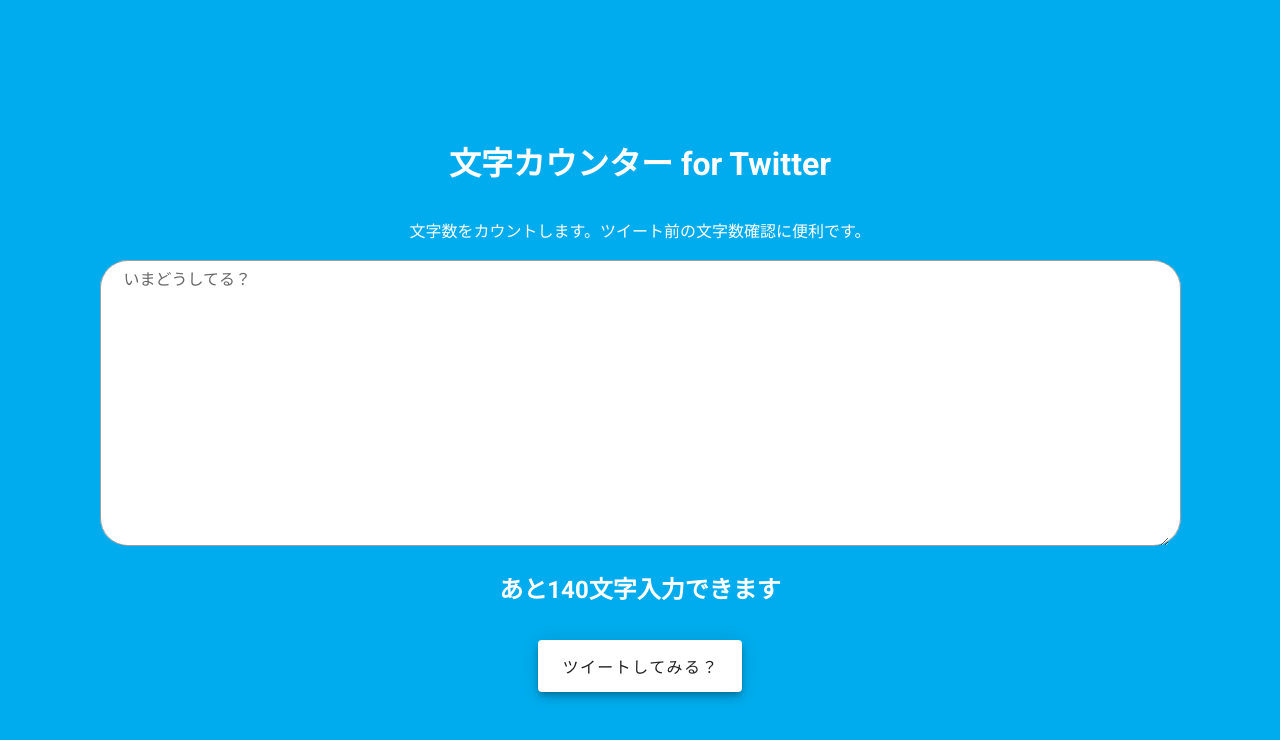
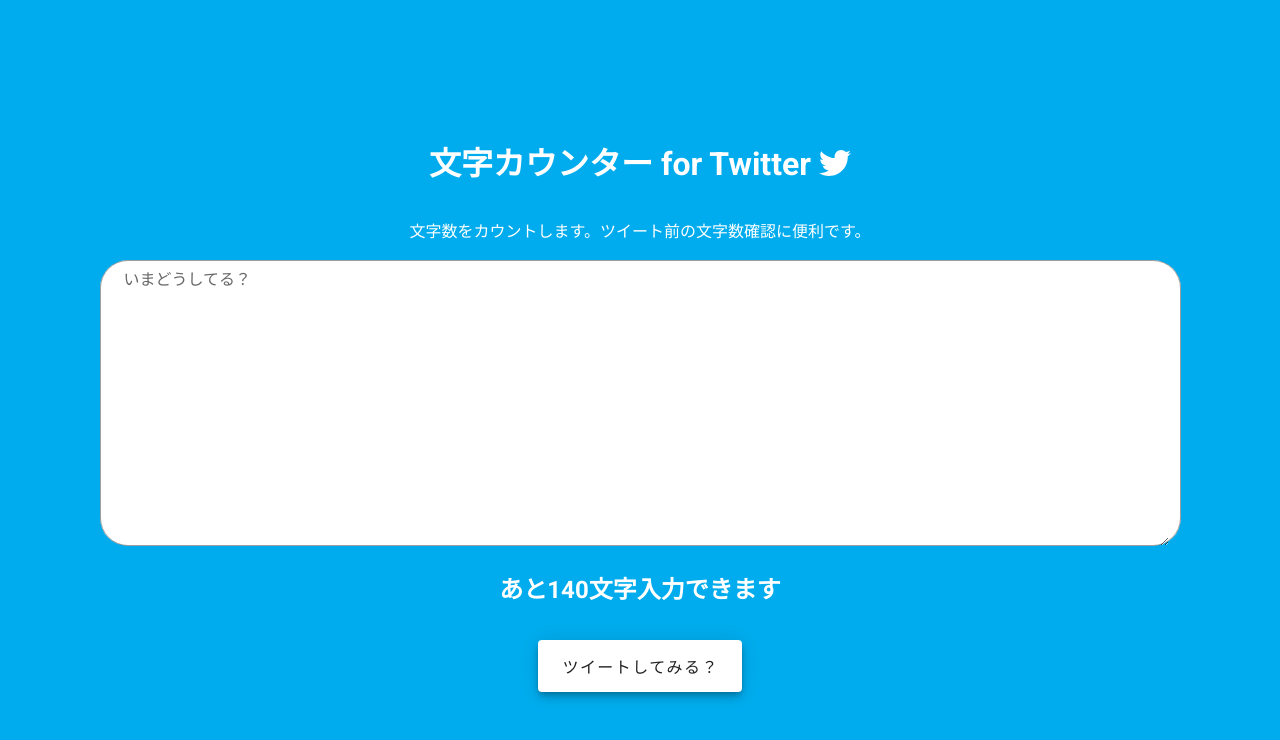
Before and after one commit to ryu-461/tweet-counter, a Vue app: page / in a window 1280 px wide. Shown: the top 740 px of the page. Built offline with nearby package versions, Linux system fonts and the light colour scheme.

Commit message:
add: twitter icon

```diff
--- a/src/App.vue
+++ b/src/App.vue
@@ -2,7 +2,7 @@
   <v-app>
     <v-container fill-height>
     <v-main>
-      <h1 class="white--text my-8">文字カウンター for Twitter</h1>
+      <h1 class="white--text my-8">文字カウンター for Twitter  <font-awesome-icon :icon="['fab','twitter']"/></h1>
       <p class="white--text my-4">文字数をカウントします。ツイート前の文字数確認に便利です。</p>
       <v-textarea
         dense
```
